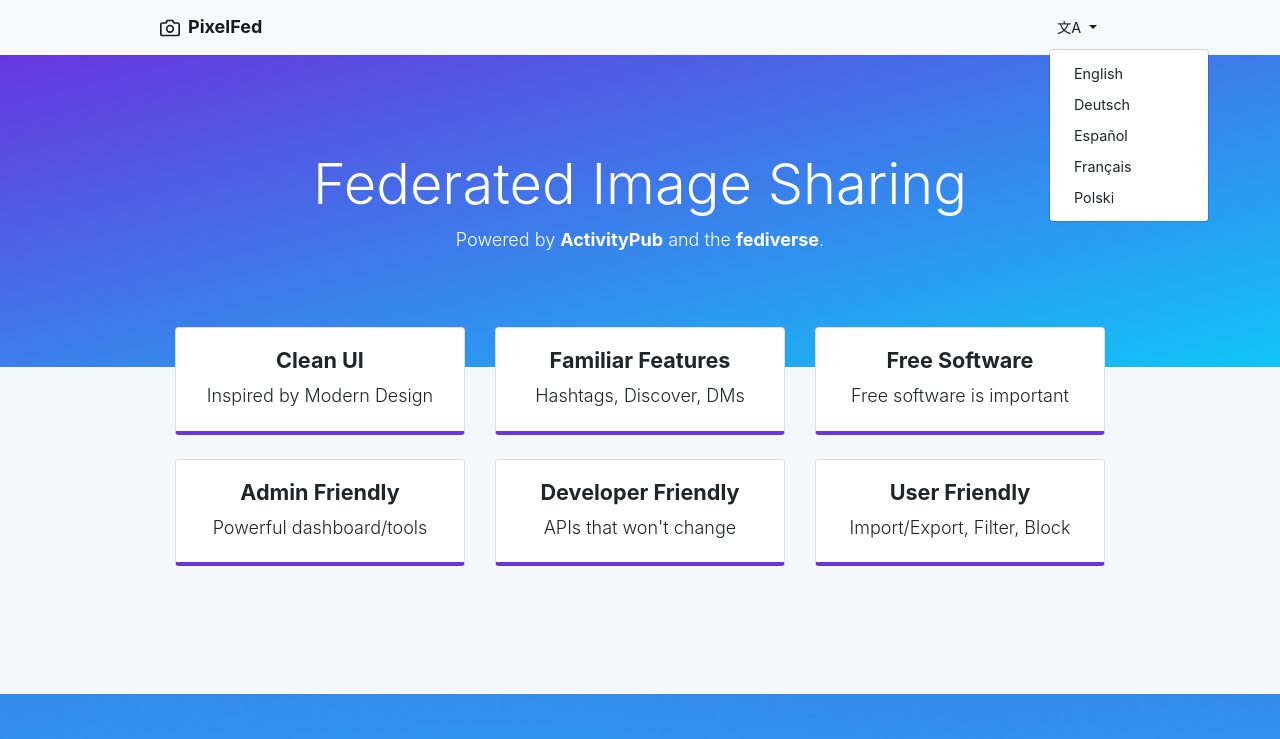
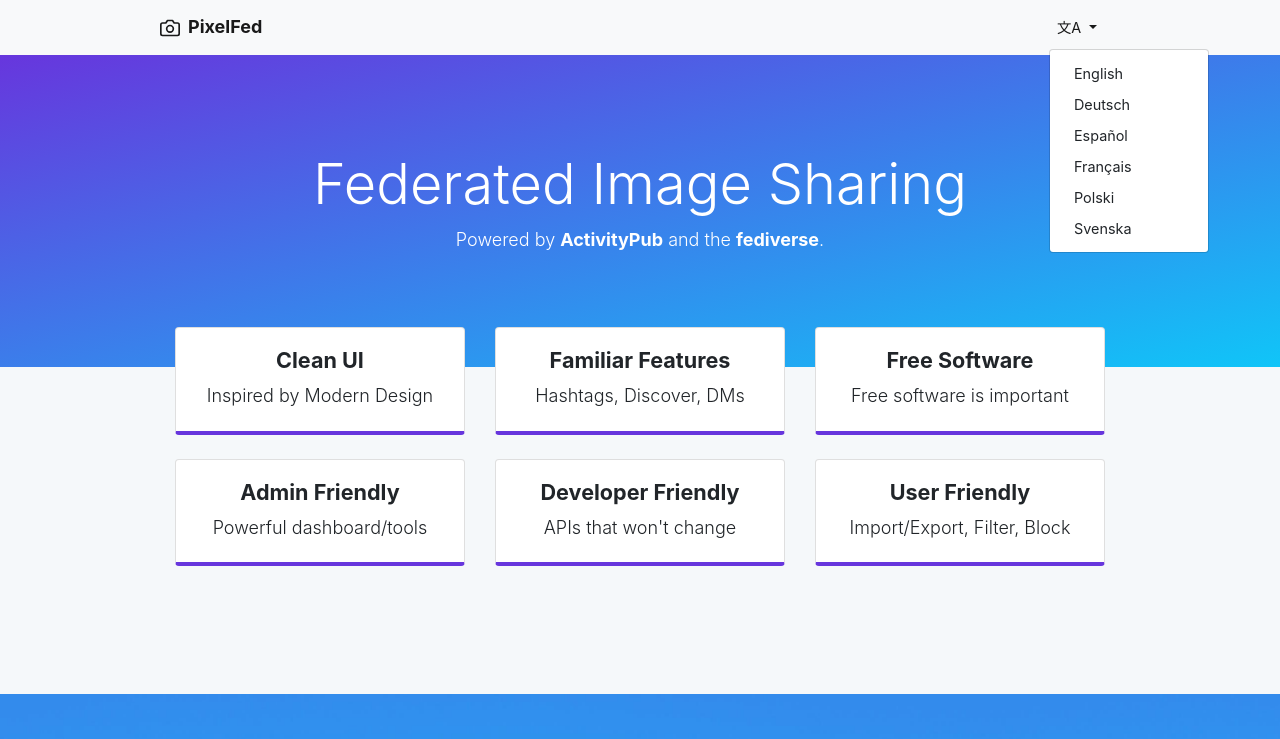
Before and after one commit to pixelfed/project-website, a plain HTML site: page index.html in a window 1280 px wide. Both pictures are taken after a click on the button "文A". Shown: the top 739 px of the page. Drawn offline with nearby package versions, Linux system fonts and the light colour scheme; no server answers.

Commit message:
Update navbar

```diff
--- a/index.html
+++ b/index.html
@@ -28,6 +28,7 @@
               <a class="dropdown-item" href="?lng=es" translated>Español</a>
               <a class="dropdown-item" href="?lng=fr" translated>Français</a>
               <a class="dropdown-item" href="?lng=pl" translated>Polski</a>
+              <a class="dropdown-item" href="?lng=sv" translated>Svenska</a>
             </div>
           </div>
         </div>
```
